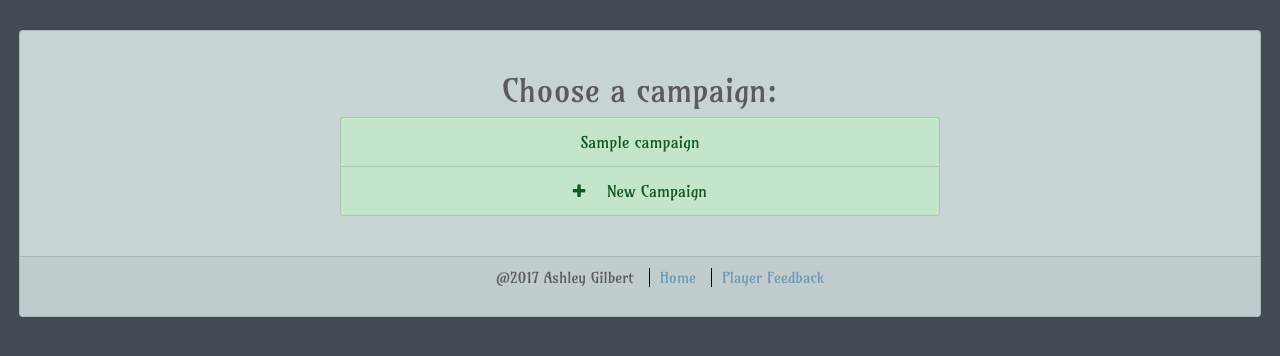
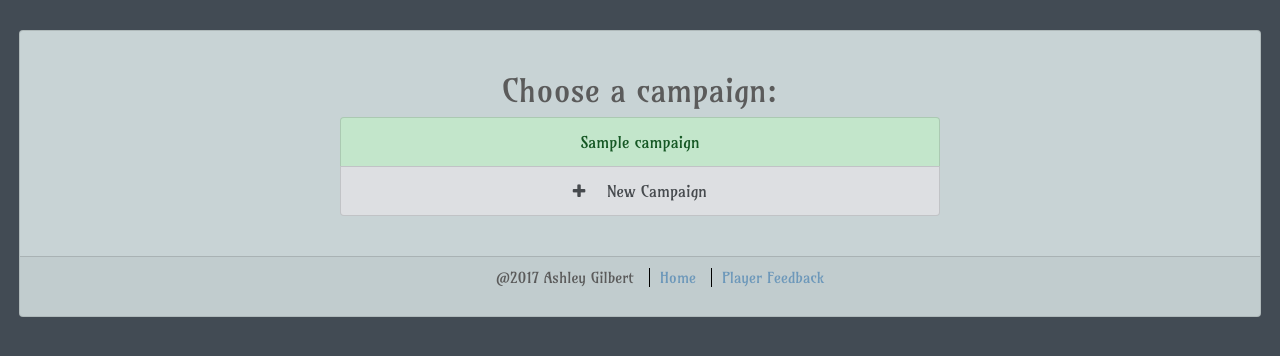
Before and after one commit to ashleygilbert92/roll_d20, a Flask app: template templates/campaigns.html in a window 1280 px wide. Shown: the part 63-419 px from the top of the page. Run offline with Flask 2, Linux system fonts and the light colour scheme; the template is opened without the code that fills it: most values are stand-ins (such as "Sample title", 1, 10 or a date in 2020); some libraries are stand-ins or nearby versions.

Commit message:
Change add button color

```diff
--- a/templates/campaigns.html
+++ b/templates/campaigns.html
@@ -7,7 +7,7 @@
                 {% for campaign in campaigns %}
                     <a href="/campaigns/{{ campaign.id }}/" class="list-group-item list-group-item-action list-group-item-success">{{ campaign.name }}</a>
                 {% endfor %}
-                <button id="add_campaign" data-toggle="modal" data-target="#add_campaign_modal" class="list-group-item list-group-item-action list-group-item-success">
+                <button id="add_campaign" data-toggle="modal" data-target="#add_campaign_modal" class="list-group-item list-group-item-action list-group-item-secondary">
                     <i class="fa fa-plus" aria-hidden="true"></i>
                     <span>&emsp;New Campaign</span>
                 </button>
--- a/templates/play_session.html
+++ b/templates/play_session.html
@@ -11,7 +11,7 @@
                 {% for play_session in play_sessions %}
                     <a href="/play_sessions/{{ play_session.id }}/" class="list-group-item list-group-item-action list-group-item-success">{{ play_session.date }}</a>
                 {% endfor %}
-                <button id="add_session" data-toggle="modal" data-target="#add_session_modal" class="list-group-item list-group-item-action list-group-item-success">
+                <button id="add_session" data-toggle="modal" data-target="#add_session_modal" class="list-group-item list-group-item-action list-group-item-secondary">
                     <i class="fa fa-plus" aria-hidden="true"></i>
                     <span>&emsp;New Session</span>
                 </button>
```
